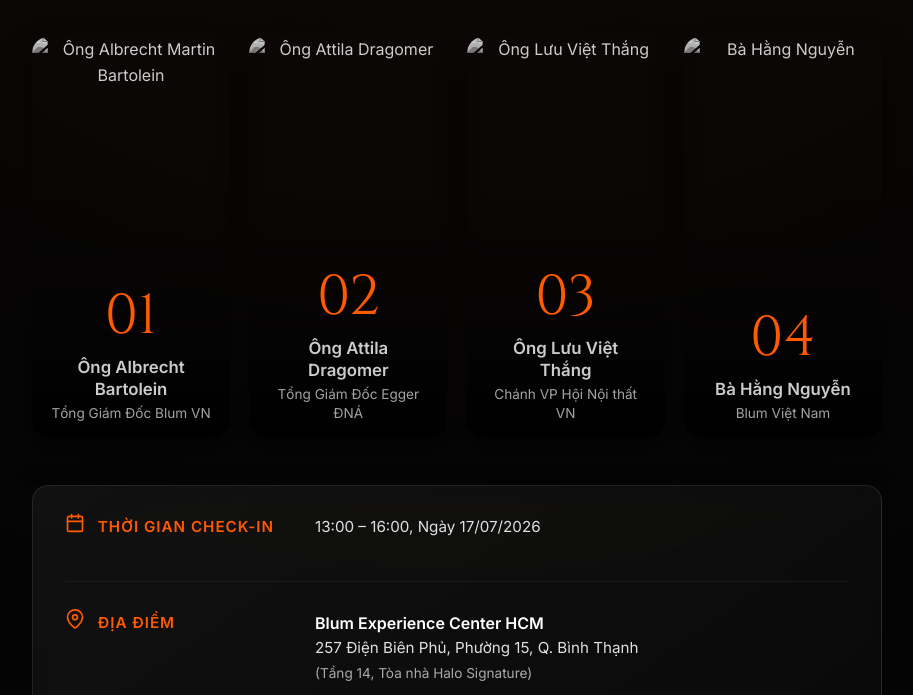
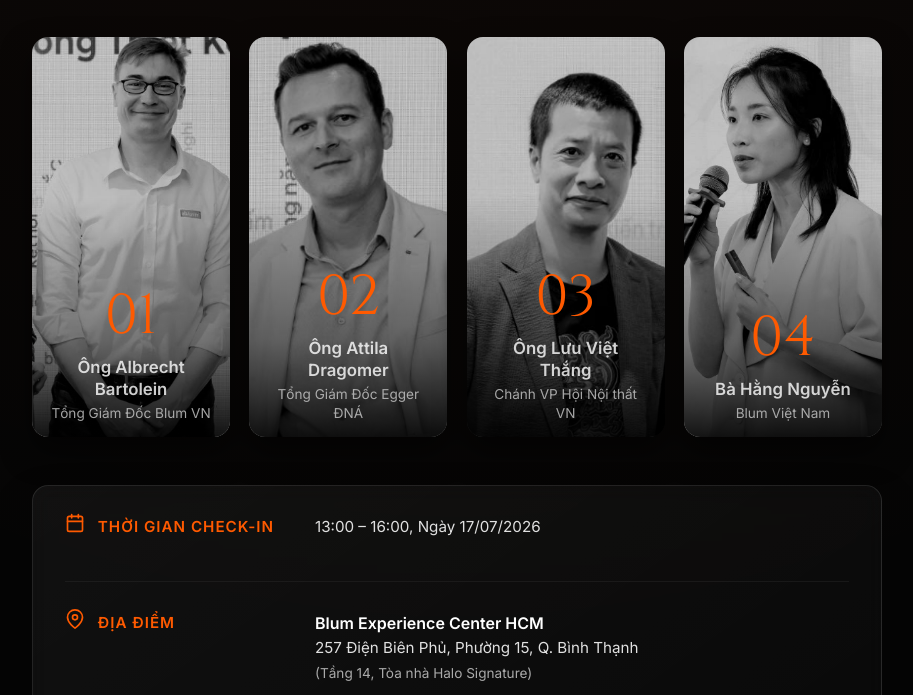
Before and after one commit to kimngan-creator/Register-to-attend-BLUM-seminar, a plain HTML site: page index.html in a window 1280 px wide. Shown: the part 585-1280 px from the top of the page, without its empty margins (183-1096 px from the left). Drawn offline with Linux system fonts and the light colour scheme; a web font is replaced by a local one.

Commit message:
Add files via upload

```diff
--- a/index.html
+++ b/index.html
@@ -19,9 +19,9 @@
     <div class="container">
         <header class="event-header">
             <div class="logos-container">
-                <img src="logo.png" alt="Blum, Egger, VNIA, HAWA" class="sponsor-logos">
+                <img src="/Register-to-attend-BLUM-seminar/logo.png" alt="Blum, Egger, VNIA, HAWA" class="sponsor-logos">
             </div>
-            <img src="right.png" alt="Trend Report EuroCucina 2026" class="trend-graphic">
+            <img src="/Register-to-attend-BLUM-seminar/right.png" alt="Trend Report EuroCucina 2026" class="trend-graphic">
             <h1 class="main-title">GIẢI MÃ XU HƯỚNG THIẾT KẾ BẾP<br>TỪ EUROCUCINA 2026</h1>
             <div class="event-subtitle">
                 <strong>Sự kiện Blum mang EuroCucina 2026 về TP.HCM</strong><br>
@@ -31,7 +31,7 @@
             <h2 class="speakers-title">DIỄN GIẢ</h2>
             <div class="speakers-section">
                 <div class="speaker-panel">
-                    <img src="dg/Ông Albrecht Martin Bartolein _ Tổng Giám Đốc Blum Việt Nam.png" alt="Ông Albrecht Martin Bartolein">
+                    <img src="/Register-to-attend-BLUM-seminar/Ông Albrecht Martin Bartolein _ Tổng Giám Đốc Blum Việt Nam.png" alt="Ông Albrecht Martin Bartolein">
                     <div class="panel-overlay">
                         <div class="panel-number">01</div>
                         <div class="panel-info">
@@ -41,7 +41,7 @@
                     </div>
                 </div>
                 <div class="speaker-panel">
-                    <img src="dg/Ông Attila Dragomer, Tổng Giám Đốc Egger Đông Nam Á.png" alt="Ông Attila Dragomer">
+                    <img src="/Register-to-attend-BLUM-seminar/Ông Attila Dragomer, Tổng Giám Đốc Egger Đông Nam Á.png" alt="Ông Attila Dragomer">
                     <div class="panel-overlay">
                         <div class="panel-number">02</div>
                         <div class="panel-info">
@@ -51,7 +51,7 @@
                     </div>
                 </div>
                 <div class="speaker-panel">
-                    <img src="dg/Ông Lưu Việt Thắng _Chánh Văn phòng Trung ương Hội Nội thất Việt Nam (VNIA), Trưởng khoa Thiết kế Nội _Ngoại thất, Đại học Mỹ thuật Công nghiệp.png" alt="Ông Lưu Việt Thắng">
+                    <img src="/Register-to-attend-BLUM-seminar/Ông Lưu Việt Thắng _Chánh Văn phòng Trung ương Hội Nội thất Việt Nam (VNIA), Trưởng khoa Thiết kế Nội _Ngoại thất, Đại học Mỹ thuật Công nghiệp.png" alt="Ông Lưu Việt Thắng">
                     <div class="panel-overlay">
                         <div class="panel-number">03</div>
                         <div class="panel-info">
@@ -61,7 +61,7 @@
                     </div>
                 </div>
                 <div class="speaker-panel">
-                    <img src="dg/Bà Hằng Nguyễn, Quản lý Khối Đối Tác Vùng, Blum Việt Nam.png" alt="Bà Hằng Nguyễn">
+                    <img src="/Register-to-attend-BLUM-seminar/Ms. Hằng Nguyễn, Blum Việt Nam.png" alt="Bà Hằng Nguyễn">
                     <div class="panel-overlay">
                         <div class="panel-number">04</div>
                         <div class="panel-info">
```
